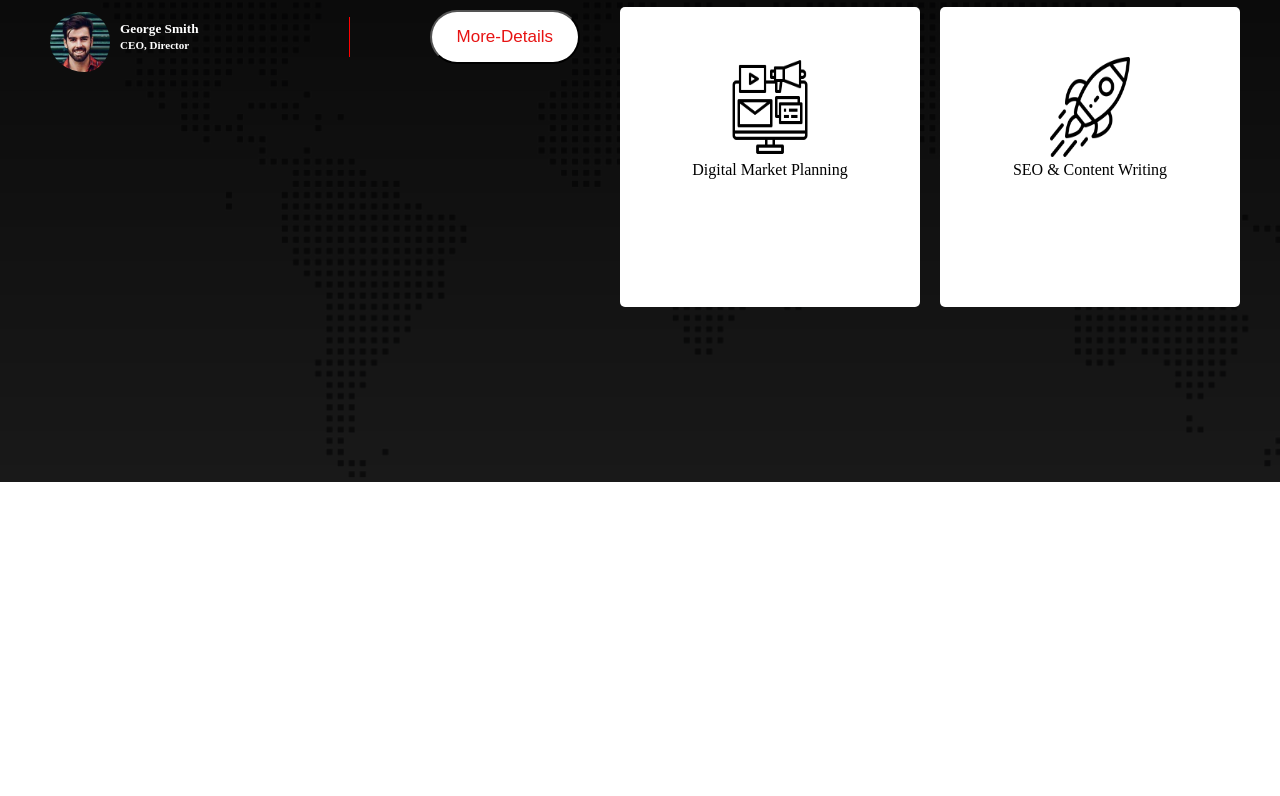
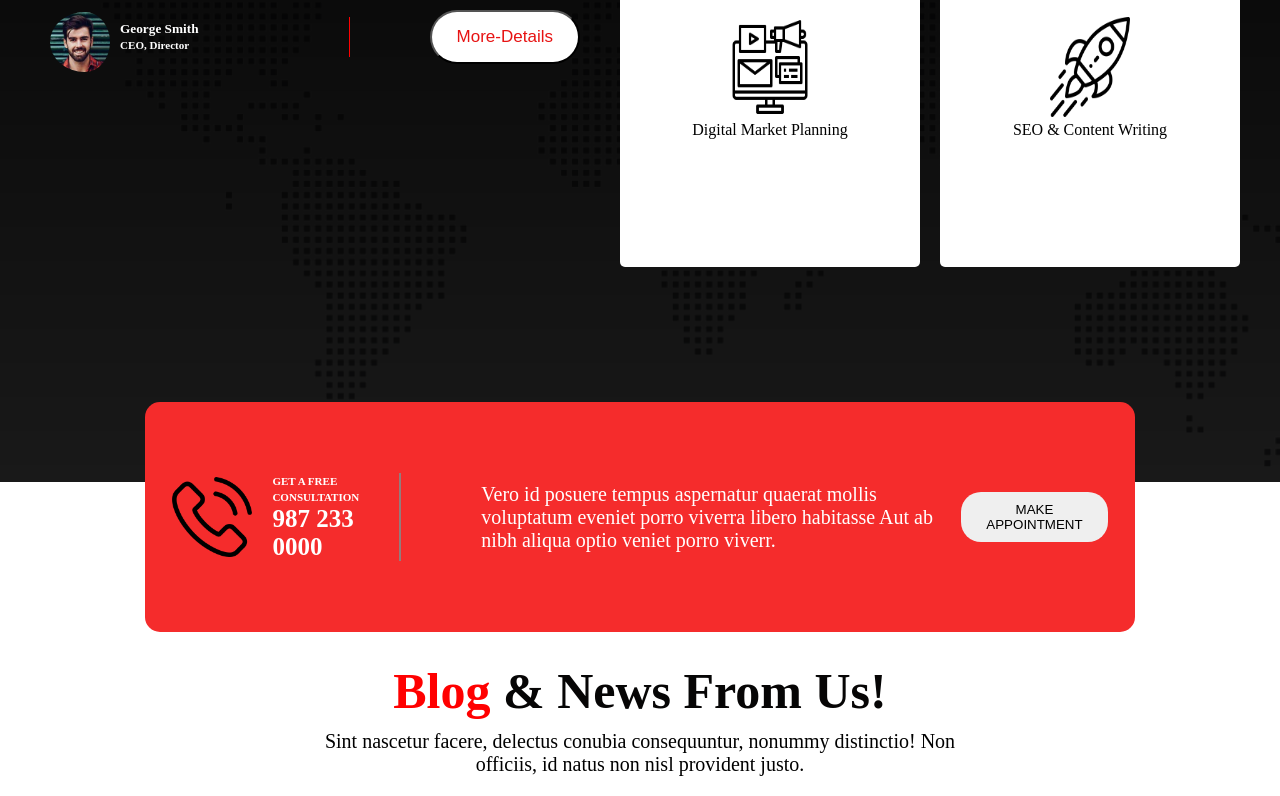
Before and after one commit to shoptorshiria78/Agency-Design, a plain HTML site: page index.html in a window 1280 px wide. Shown: the part 1023-1819 px from the top of the page. Before the commit the page ends 1505 px from the top, so only its background shows below. Drawn offline with Linux system fonts and the light colour scheme.

Commit message:
appointment & blogtitle upload

```diff
--- a/index.html
+++ b/index.html
@@ -78,9 +78,22 @@
 
         </section>
         <section class="appointment">
+            <div class="consultation">
+                <img src="./asset/icons/phone-call.png" alt="" class="img-call">
+                <p class="free"> <h5><small> GET A FREE <br> CONSULTATION</small><br>
+                    <span style="font-size: 25px;">987 233 <br> 0000</span></h5></p>
+            </div>
+
+            <p class="para-descrip" >Vero id posuere tempus aspernatur quaerat mollis voluptatum eveniet porro
+                viverra libero habitasse Aut ab nibh aliqua optio veniet porro viverr.</p>
+            <button class="btn-bg" style="border-radius: 20px;">MAKE <br> APPOINTMENT</button>
+
+
 
         </section>
         <section class="blog-news">
+            <h2 class="title-blog"> <span style="color:red">Blog</span> & News From Us!</h2>
+            <p class="title-para">Sint nascetur facere, delectus conubia consequuntur, nonummy distinctio! Non officiis, id natus non nisl provident justo.</p>
 
         </section>
 
--- a/style.css
+++ b/style.css
@@ -149,6 +149,58 @@ main h1, .title-banner{
     justify-content: space-around;
     height:100vh;
     align-items: center;
-    margin-top: -80px;
+    margin-top: -120px;
     margin-right: 30px;
 }
+.img-call{
+    height:80px;
+    width:80px;
+}
+.consultation{
+    display: flex;
+    height:auto;
+    align-items: center;
+    border-right: 2px solid rgb(149, 123, 123);
+    padding-right:40px;
+}
+.free{
+    height:auto;
+    width:5%;
+    margin: 10px;
+}
+.appointment{
+    width: 75%;
+    padding: 15px;
+    background-color: rgb(245, 44, 44);
+    display: flex;
+    justify-content: center;
+    align-items:center;
+    margin: auto;
+    border-radius: 15px;
+    margin-top:-80px;
+    color: white;
+    height:25vh;
+}
+.para-descrip{
+    margin-left: 80px;
+    font-size: 20px;
+    width:50%;
+    color: white;
+
+}
+.blog-news{
+    width: 50%;
+    margin:auto;
+    text-align: center;
+    padding:20px;
+}
+.title-blog{
+    font-size: 50px;
+    margin-top: 10px;
+    margin-bottom: 10px;
+    color:rgb(6, 5, 5);
+
+}
+.title-para{
+    font-size: 20px;
+}
```
